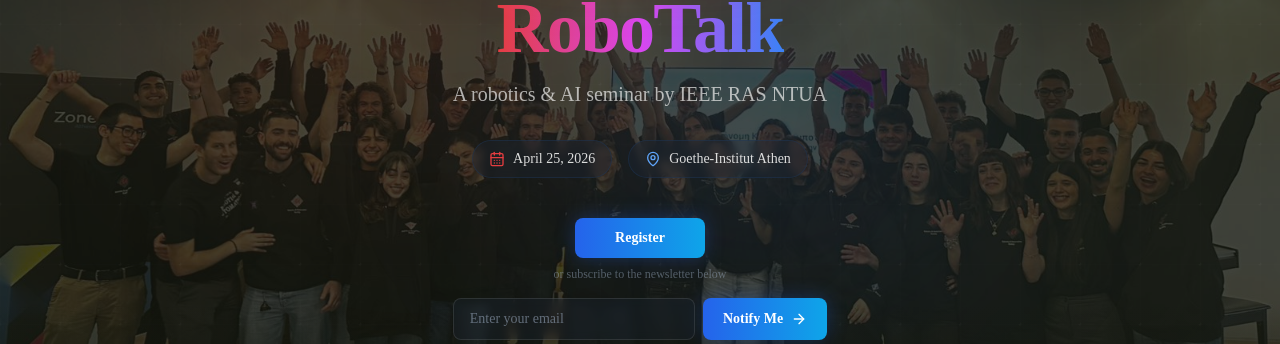
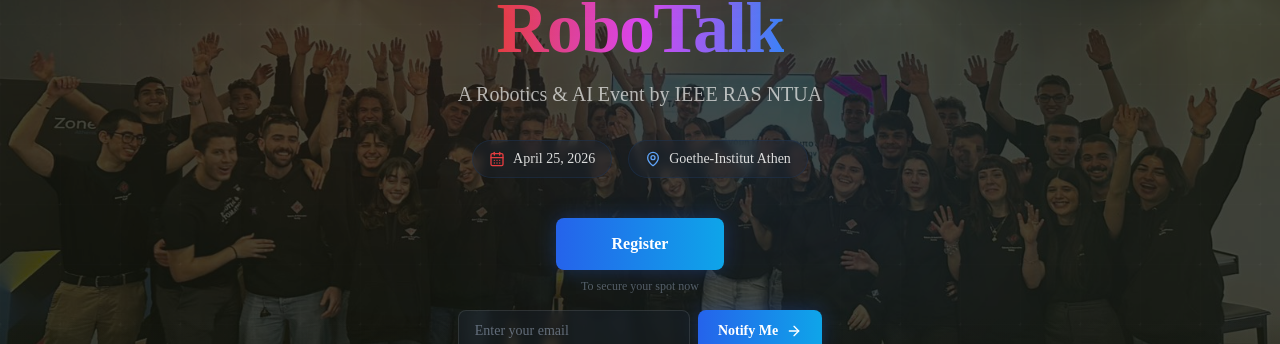
Before and after one commit to spaceboi3000/v0-engineering-seminar-landing-page, a Next.js app: page / in a window 1280 px wide. Shown: the part 413-757 px from the top of the page. Built offline with nearby package versions, Linux system fonts and the light colour scheme; no server answers.

Commit message:
update (formating): updated the css and some text

```diff
--- a/app/layout.tsx
+++ b/app/layout.tsx
@@ -8,8 +8,8 @@ const _inter = Inter({ subsets: ['latin'] })
 const _jetbrainsMono = JetBrains_Mono({ subsets: ['latin'] })
 
 export const metadata: Metadata = {
-  title: 'RoboTalk | RAS NTUA Robotics & AI Seminar',
-  description: 'Join us for RoboTalk on April 25, 2026 at Goethe-Institut Athen. A robotics and AI seminar by IEEE RAS NTUA.',
+  title: 'RoboTalk | RAS NTUA Robotics & AI Event',
+  description: 'Join us for RoboTalk on April 25, 2026 at Goethe-Institut Athen. A Robotics and AI Event by IEEE RAS NTUA.',
 }
 
 export const viewport: Viewport = {
--- a/components/hero.tsx
+++ b/components/hero.tsx
@@ -95,7 +95,7 @@ export function Hero() {
 
         {/* Subheadline */}
         <h2 className="mx-auto mt-4 max-w-2xl text-balance text-lg text-foreground/70 md:text-xl">
-          A robotics {"&"} AI seminar by IEEE RAS NTUA
+          A Robotics {"&"} AI Event by IEEE RAS NTUA
         </h2>
 
         {/* Metadata Badges */}
@@ -115,11 +115,11 @@ export function Hero() {
           <div className="mb-4 flex flex-col items-center gap-2">
             <Link
               href="/register"
-              className="inline-flex items-center justify-center rounded-lg bg-gradient-to-r from-blue-600 to-sky-500 px-10 py-2.5 text-sm font-semibold text-white shadow-[0_0_20px_rgba(37,99,235,0.3)] transition-all hover:shadow-[0_0_30px_rgba(14,165,233,0.5)] hover:scale-105"
+              className="inline-flex items-center justify-center rounded-lg bg-gradient-to-r from-blue-600 to-sky-500 px-14 py-3.5 text-base font-semibold text-white shadow-[0_0_20px_rgba(37,99,235,0.3)] transition-all hover:shadow-[0_0_30px_rgba(14,165,233,0.5)] hover:scale-105"
             >
               Register
             </Link>
-            <span className="text-xs text-muted-foreground/50">or subscribe to the newsletter below</span>
+            <span className="text-xs text-muted-foreground/50">To secure your spot now</span>
           </div>
         </div>
         <div className="mx-auto max-w-md">
```
